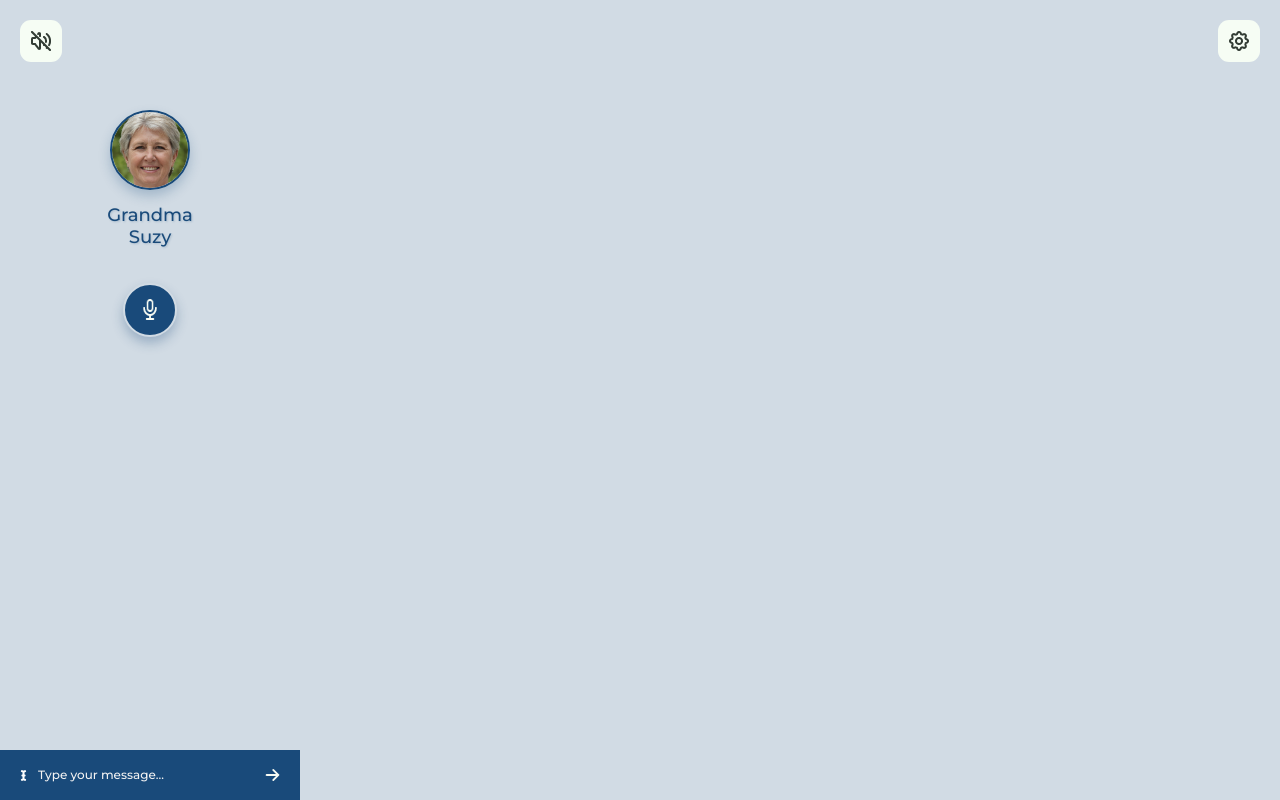
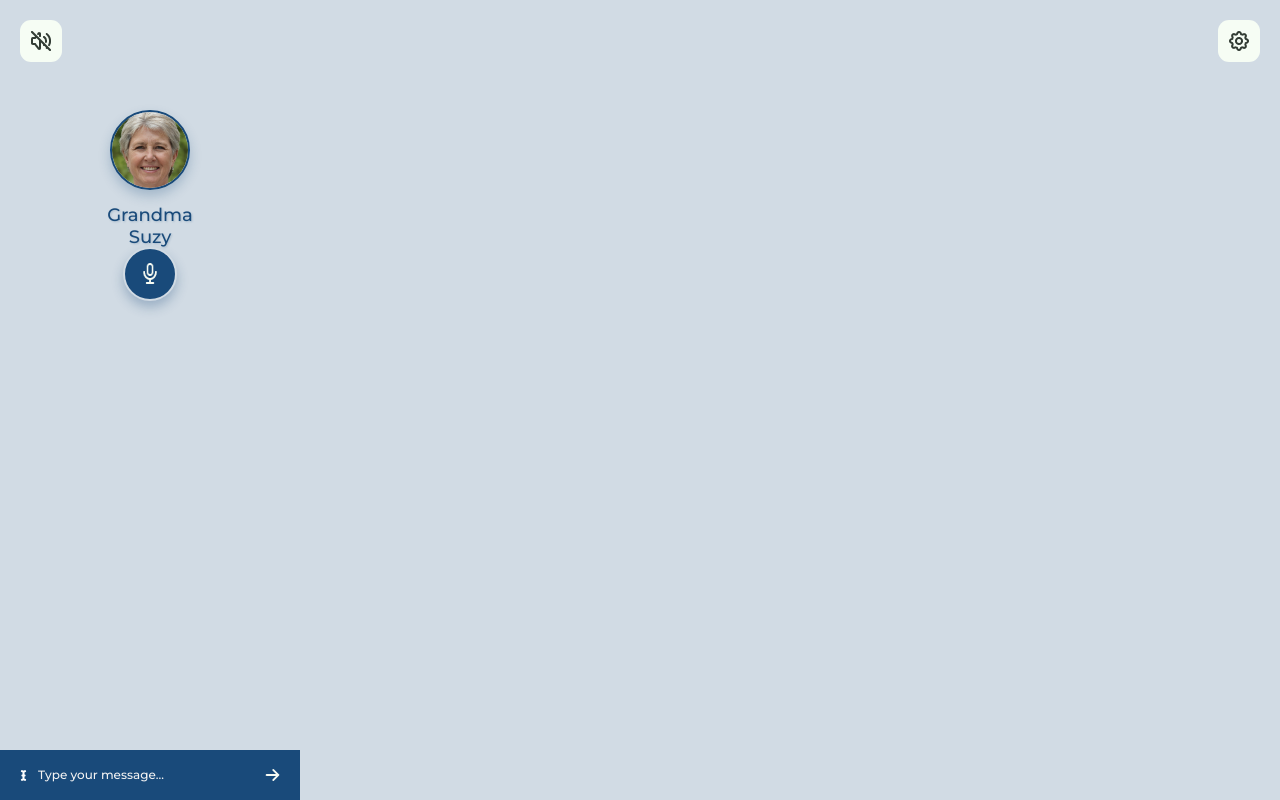
Before and after one commit to colinchambachan/AutoMate, a React (Vite) app in the folder frontend/: page / in a window 1280 px wide. Built offline with nearby package versions, Linux system fonts and the light colour scheme.

Commit message:
final version

```diff
--- a/frontend/src/views/MainView.jsx
+++ b/frontend/src/views/MainView.jsx
@@ -18,7 +18,7 @@ const MainView = () => {
   const [isListening, setIsListening] = useState(false);
   const [isProcessing, setIsProcessing] = useState(false);
   const [textInput, setTextInput] = useState("");
-  const [output, setOutput] = useState("");
+  // const [output, setOutput] = useState("");
   const [chatContent, setChatContent] = useState("");
   const [isFinishedGenerating, setIsFinishedGenerating] = useState(false);
 
@@ -137,7 +137,7 @@ const MainView = () => {
             await new Promise((resolve) => setTimeout(resolve, 20)); // Adjust the delay for speed
 
             // Update chat content with each new character
-            setOutput((prev) => prev + chunk[i]);
+            setChatContent((prev) => prev + chunk[i]);
           }
         }
         setIsFinishedGenerating(true);
@@ -199,16 +199,19 @@ const MainView = () => {
   };
 
   useEffect(() => {
-    if (output !== "") {
+    if (chatContent !== "") {
       document.body.style.width = "800px";
     } else {
       document.body.style.width = "300px";
     }
-  }, [output]);
+  }, [chatContent]);
 
   return (
     <div className="container divide-x">
-      <div className="main-view" style={{ flex: output != "" ? "0.375" : "1" }}>
+      <div
+        className="main-view"
+        style={{ flex: chatContent != "" ? "0.375" : "1" }}
+      >
         <Button
           icon={isMuted ? VolumeOn : VolumeOff}
           altText="Mute"
@@ -225,9 +228,7 @@ const MainView = () => {
         />
 
         <Profile picture={Picture} name="Grandma Suzy" />
-        {/* TODO: delete */}
-        <div>{chatContent}</div>
-        {/* <button onClick={() => aiCommmunicate(textInput)}>test button</button> */}
+
         <MicrophoneButton
           value={textInput}
           onValueChange={handleValueChange}
@@ -244,9 +245,9 @@ const MainView = () => {
       </div>
       <div
         className="steps-view"
-        style={{ display: output !== "" ? "block" : "none" }}
+        style={{ display: chatContent !== "" ? "block" : "none" }}
       >
-        {output}
+        {chatContent}
       </div>
     </div>
   );
```
